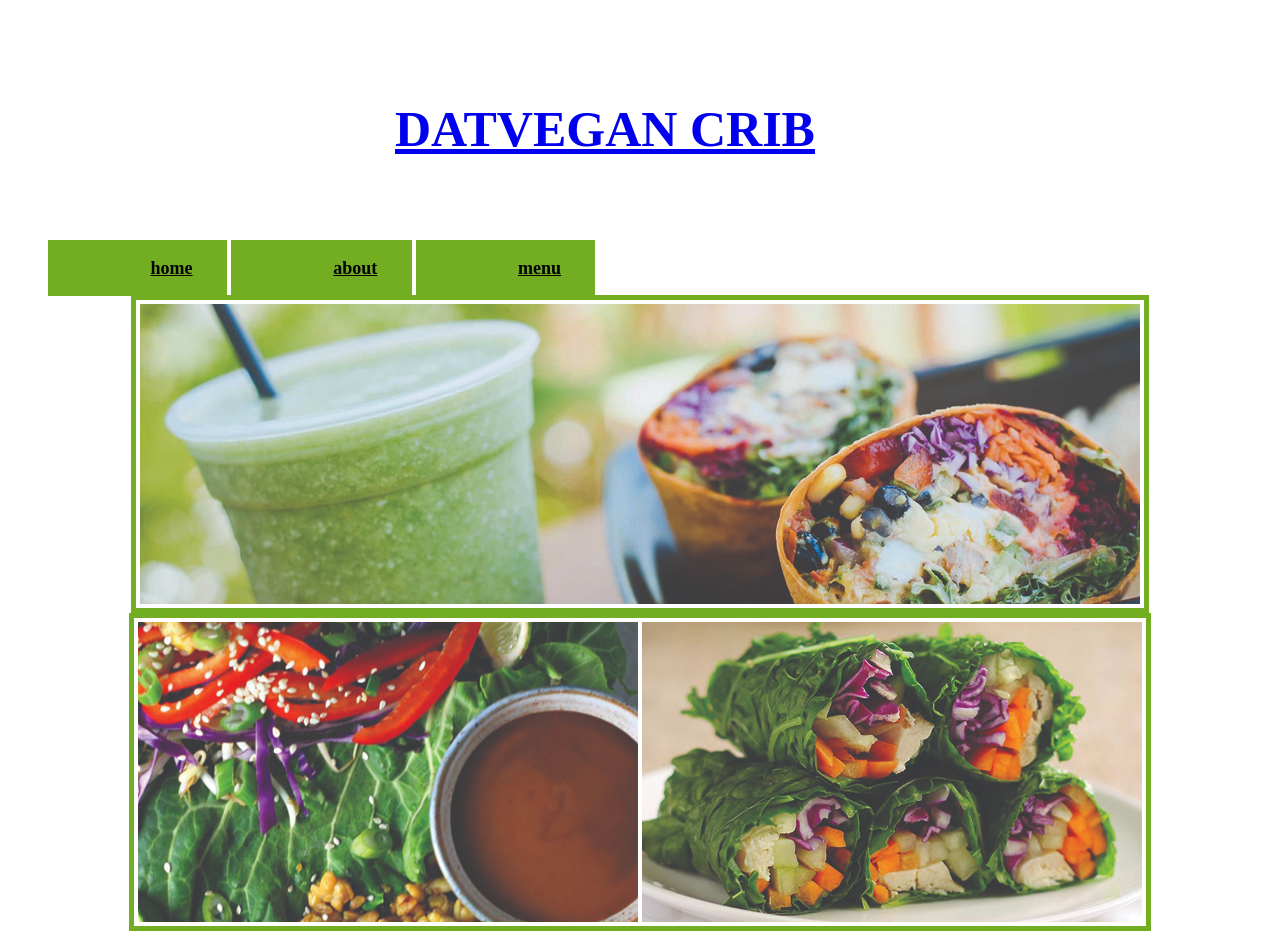
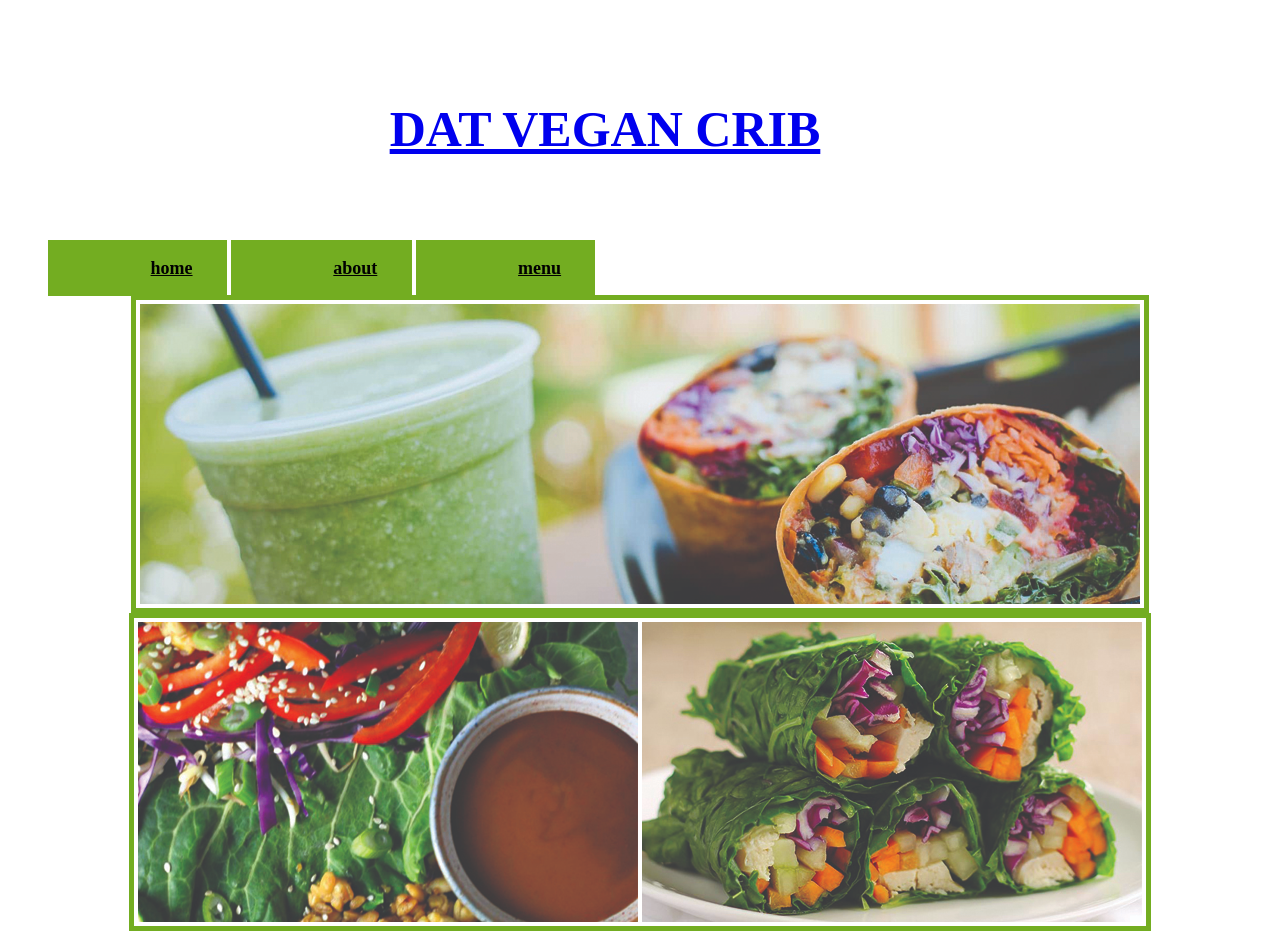
Before and after one commit to NEST8/Project5, a plain HTML site: page index.html in a window 1280 px wide. Shown: the top 934 px of the page. Drawn offline with Linux system fonts and the light colour scheme; files whose address does not match are found by name.

Commit message:
commit 44

```diff
--- a/index.html
+++ b/index.html
@@ -6,7 +6,7 @@
 	<title> Project 5</title>
 	<link rel="stylesheet" type="text/css" href="css/myStyles.css">
 	<body>
-	<header> <a href="index.html">DATVEGAN CRIB</a></header>
+	<header> <a href="index.html">DAT VEGAN CRIB</a></header>
 		<div id="Main" ></div>
 		<div align="left" id="navigation">
 			<ul>
```
